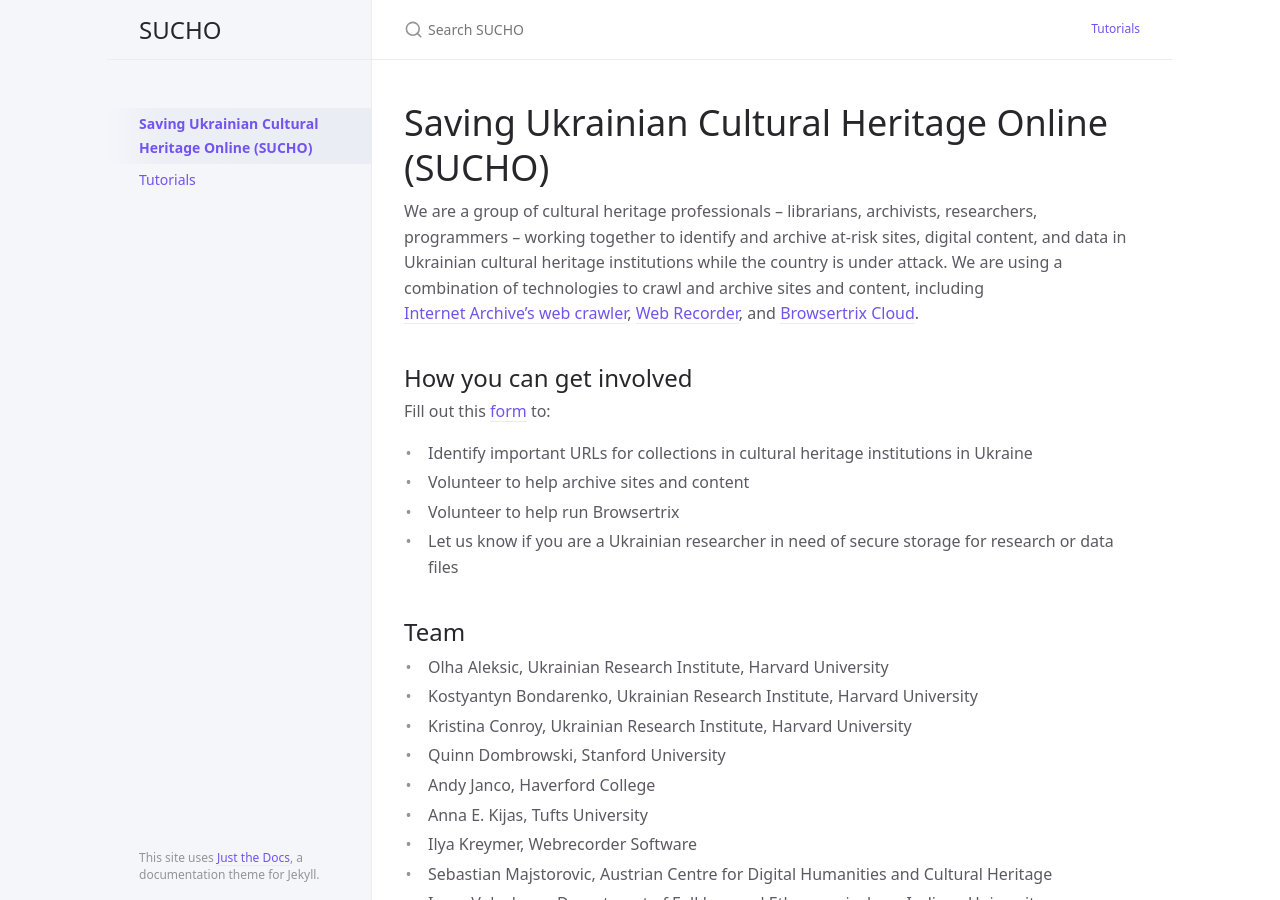
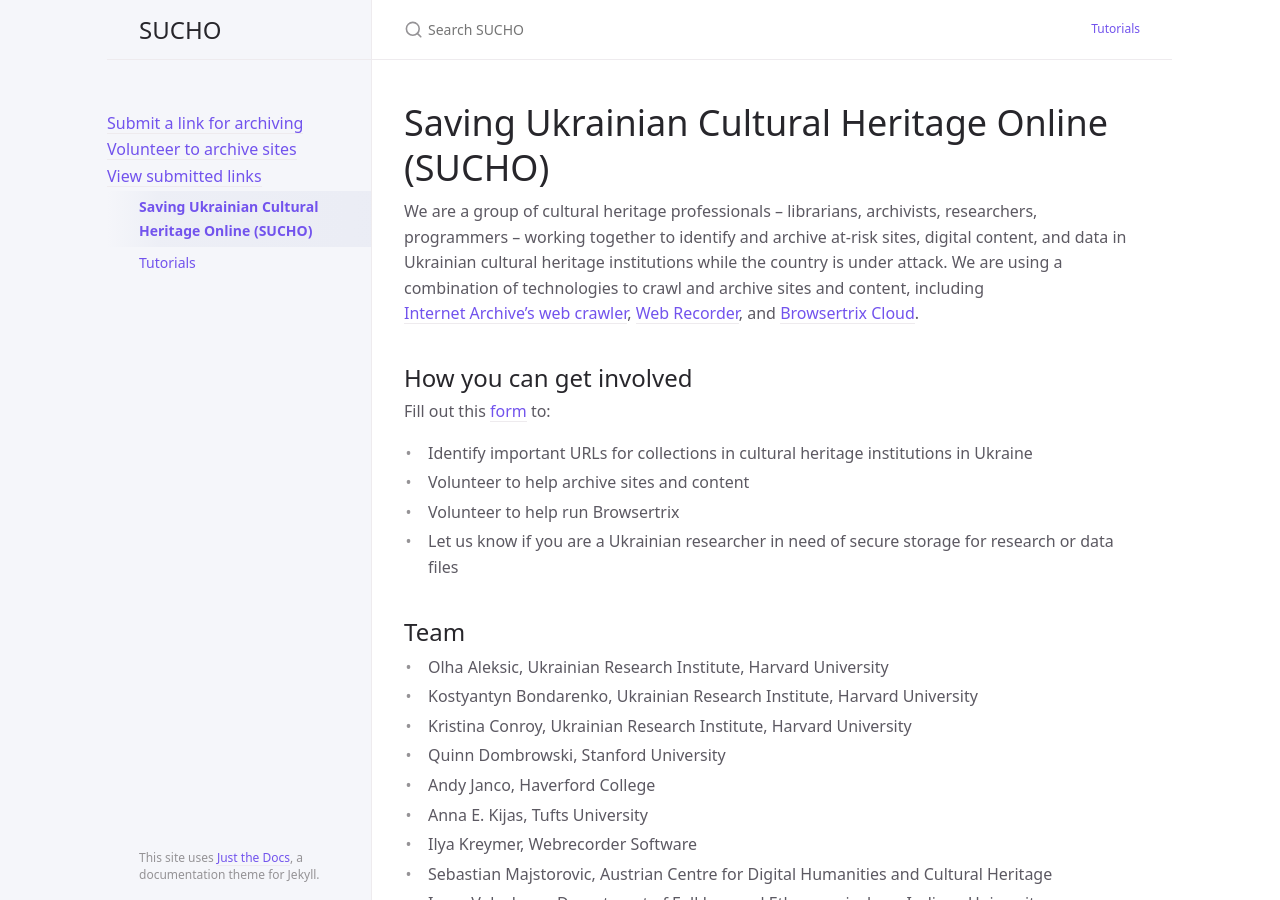
Before and after one commit to quinnanya/suchodev, a Jekyll site: the page built from index.md, in a window 1280 px wide and 900 px high. Built offline with Jekyll 4.4.1, drawn with Linux system fonts in a browser that asks for light colours; our own code applies the rules of GitHub Pages for plain Markdown files.

Commit message:
Update nav.html

```diff
--- a/_includes/nav.html
+++ b/_includes/nav.html
@@ -1,4 +1,7 @@
 <ul class="nav-list">
+	<li><a href="https://docs.google.com/forms/d/e/1FAIpQLSffa64-l6qXqEumAcf38OEOrTFeYZEmF531PNv9ZgzNFbcgxQ/viewform">Submit a link for archiving</a></li>
+	<li><a href="https://docs.google.com/forms/d/e/1FAIpQLSc6KbhtEOI8zKsQmKT_waE1XlYEF1E6t-HzJ7Gc1EBfMvMg_A/viewform">Volunteer to archive sites</a></li>
+	<li><a href="https://docs.google.com/spreadsheets/d/1Rf0sQ3OB7tirk1xKiaa52lzV9ZTCDkx7eiuK5EXj6l8/edit#gid=336731417">View submitted links</a></li>
   {%- assign titled_pages = include.pages
         | where_exp:"item", "item.title != nil" -%}
 
```
